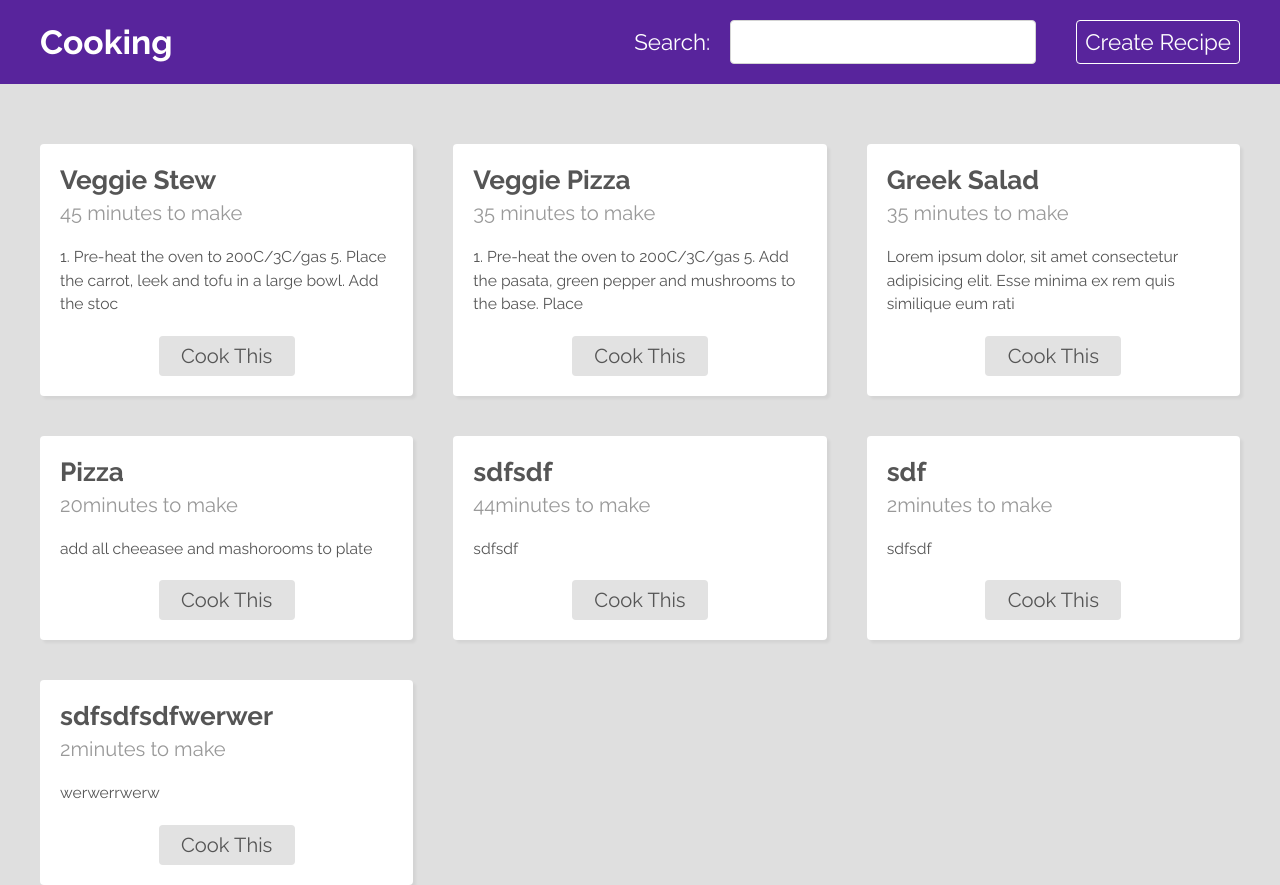
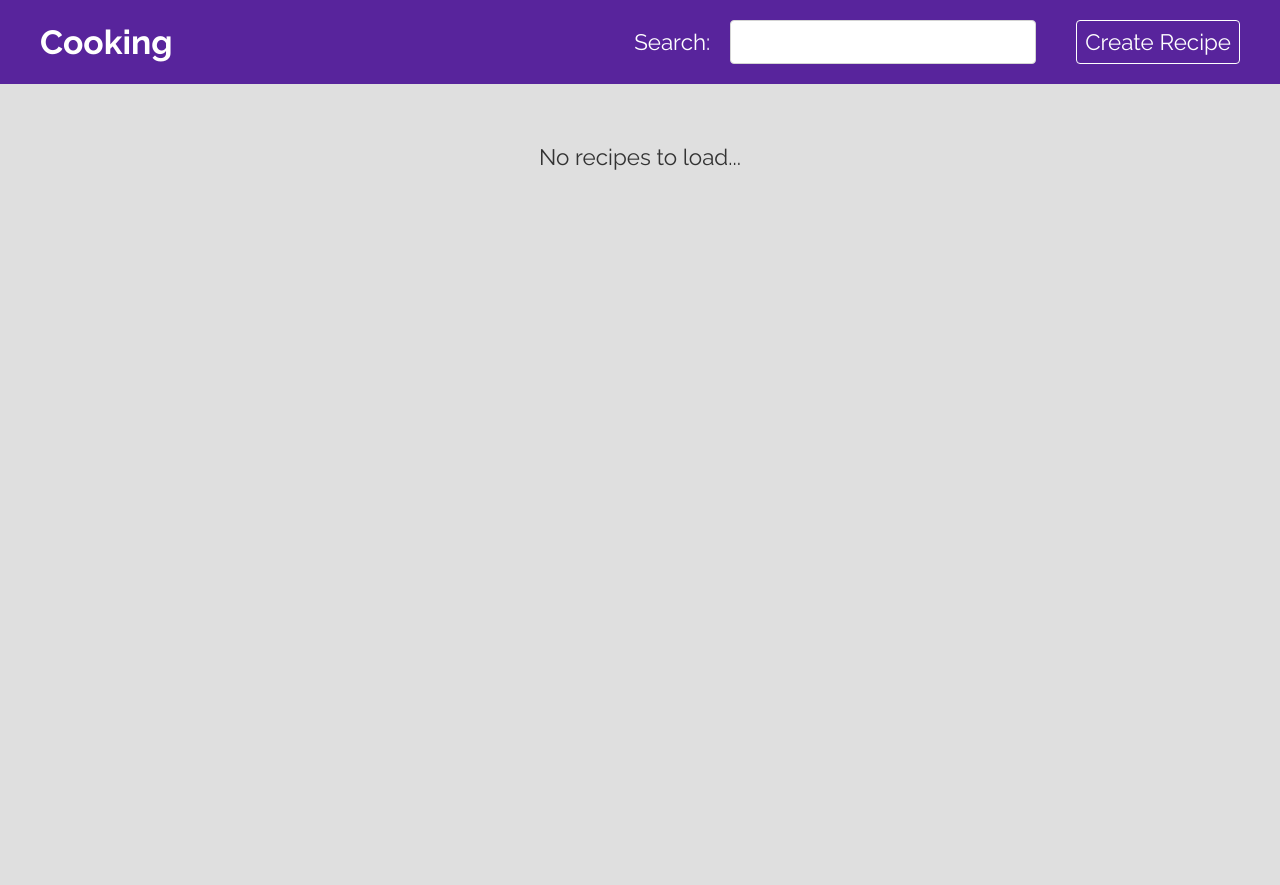
Before and after one commit to kubaw00/recipe-directory, a React (Create React App) app: page / in a window 1280 px wide. After the commit the page ends 800 px from the top, so only its background shows below. Built offline with nearby package versions, Linux system fonts and the light colour scheme; data requests are answered from the project's data file.

Commit message:
add finish touch to recipelist

```diff
--- a/src/components/RecipeList.js
+++ b/src/components/RecipeList.js
@@ -3,6 +3,10 @@ import './RecipeList.css';
 import { Link } from 'react-router-dom';
 
 export default function RecipeList({ recipes }) {
+  if (recipes.length) {
+    return <div class='error'>No recipes to load...</div>;
+  }
+
   return (
     <div className='recipe-list'>
       {recipes.map((recipe) => (
--- a/src/pages/search/Search.js
+++ b/src/pages/search/Search.js
@@ -10,7 +10,7 @@ export default function Search() {
 
   const url = 'http://localhost:3000/recipes?q=' + query;
   const { error, isPending, data } = useFetch(url);
-
+  console.log(data);
   return (
     <div>
       <h2 className='page-title'>Recipes including "{query}"</h2>
```
